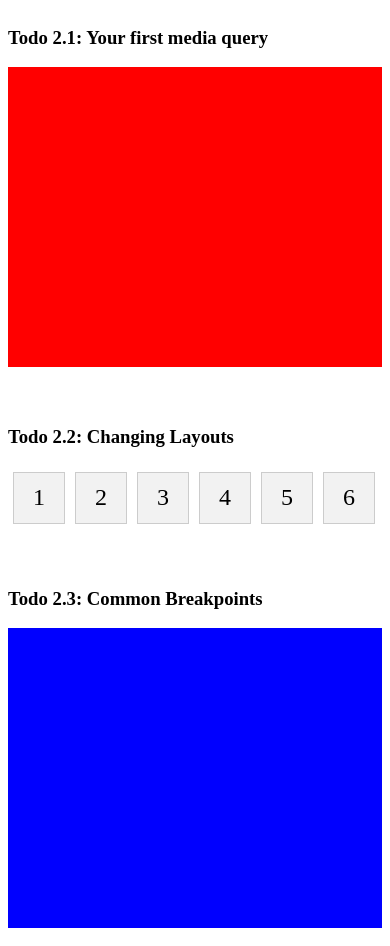
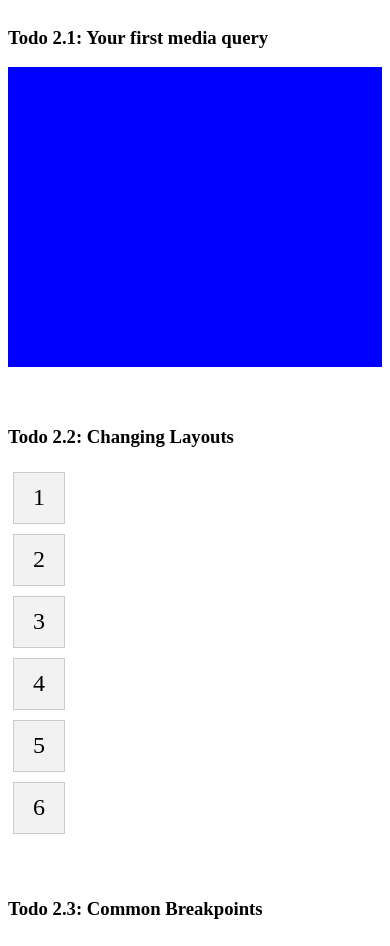
Before and after one commit to vaughnDungo/IT114LM1W2-Intermediate-CSS, a website: page 2. Reponsive Design with Media Queries/index.html in a window 390 px wide. Drawn offline with Linux system fonts and the light colour scheme.

Commit message:
Update 3 files

```diff
--- a/2. Reponsive Design with Media Queries/styles.css
+++ b/2. Reponsive Design with Media Queries/styles.css
@@ -16,29 +16,41 @@
   font-size: 24px;
 }
 
-
-
 /* Todo 2.1: Define and apply CSS styles such that the background of .change-styles changes to
 a different color when the screen is smaller than 500px*/
-.change-styles{
+.change-styles {
   width: 100%;
   height: 300px;
   background-color: red;
 }
 
+@media (max-width: 500px) {
+  .change-styles {
+    background-color: blue;
+  }
+}
+
 /* Todo 2.2: Define and apply CSS styles such that the layout of .change-layout becomes a column
 when the screen's width is smaller than 500px */
-.change-layout{
+.change-layout {
   display: flex;
   flex-direction: row;
 }
 
+@media (max-width: 500px) {
+  .change-layout {
+    display: flex;
+    flex-direction: column;
+  }
+}
 
 /* Todo 2.3: Define the common breakpoints for devices - phone, tablet, small screens (laptop), and large screens (desktops).
 For each break point, the background of .common-breakpoints must change
 */
-.common-breakpoints{
-    width: 100%;
-    height: 300px;
-    background-color: blue;
+
+/*For Phones (Redmi 12) */
+.common-breakpoints {
+  width: 76.28%;
+  height: px;
+  background-color: red;
 }
--- /dev/null
+++ b/package.json
@@ -0,0 +1,5 @@
+{
+  "dependencies": {
+    "live-server": "^1.2.2"
+  }
+}
```
Also changed, not shown: 1 other file. Lines whose indentation alone changed are shown as unchanged.
